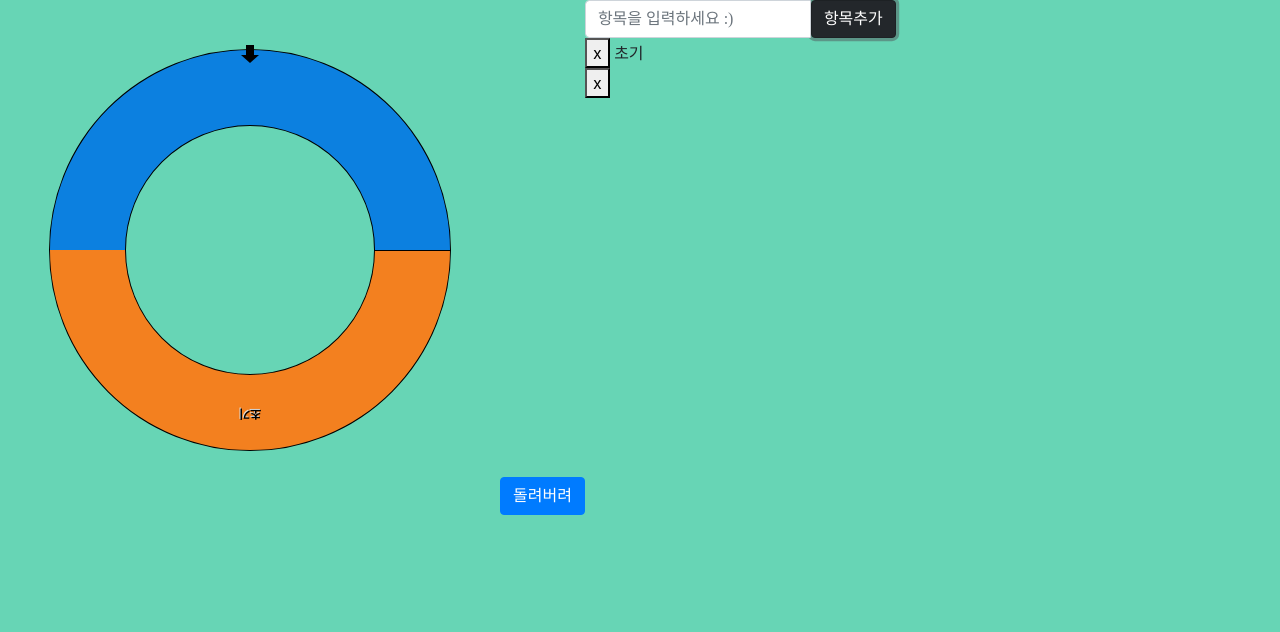
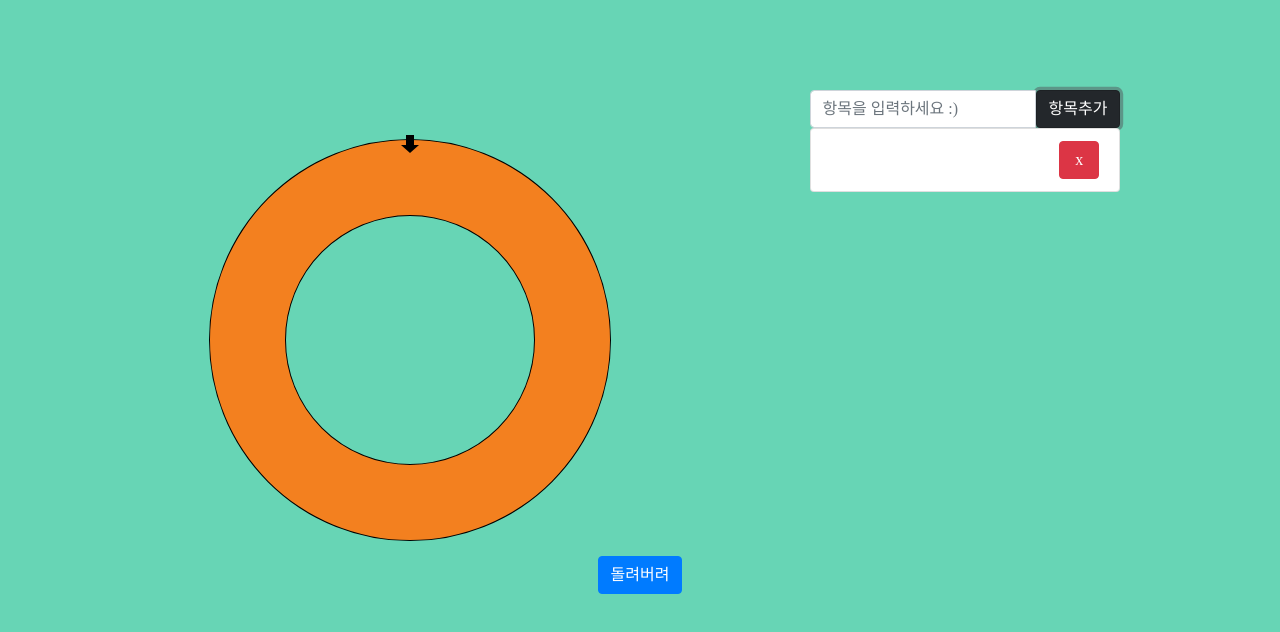
Before and after one commit to henryhansollee/roulette, a Vue app: page /result in a window 1280 px wide. Both pictures are taken after a click on the button "항목추가". Shown: the top 632 px of the page. Built offline with nearby package versions, Linux system fonts and the light colour scheme; a web font is replaced by a local one.

Commit message:
Update result page

```diff
--- a/src/views/ResultView.vue
+++ b/src/views/ResultView.vue
@@ -1,10 +1,9 @@
 <template>
-  <div class="result-template">
+  <div class="result-template d-flex flex-column align-items-center">
     <div class="d-flex">
-      <div class="canvas-box d-flex justify-content-center">
+      <div class="d-flex justify-content-center">
         <div>
-          <canvas id="canvas" width="500" height="500" />
-          <button class="btn btn-primary result-font1" v-on:click="spin">돌려버려</button>
+          <canvas class="canvas-tag" id="canvas" width="460" height="460" />
         </div>
       </div>
       <div class="d-flex flex-column">
@@ -13,11 +12,18 @@
           <button class="btn btn-dark result-font1" v-on:click="addOptions">항목추가</button>
         </div>
         <div class="column is-one-quarter" v-for="option in options" :key="option">
-        <button class="button is-danger" v-on:click="removeOptions(option)">x</button>
-        <span> {{option}} </span>
+
+        <b-list-group>
+          <b-list-group-item class="d-flex justify-content-between result-list-group">
+            <small class="result-font1">{{option}}</small>
+            <button class="btn btn-danger result-font1 delete-button" v-on:click="removeOptions(option)">x</button>
+          </b-list-group-item>
+        </b-list-group>
         </div>
       </div>
     </div>
+
+    <button class="btn btn-primary result-font1" v-on:click="spin">돌려버려</button>
 
 
 
@@ -31,7 +37,7 @@ export default {
   name: 'ResultView',
   data() {
     return {
-      options: ['초기'],
+      options: [],
       new_option: '',
       startAngle: 0,
       startAngleStart: 0,
@@ -89,6 +95,7 @@ export default {
         this.ctx = canvas.getContext("2d");
         this.ctx.clearRect(0,0,500,500);
 
+        // 돌림판 테두리
         this.ctx.strokeStyle = "black";
         this.ctx.lineWidth = 2;
 
@@ -137,7 +144,7 @@ export default {
     spin: function () {
       this.spinAngleStart = Math.random() * 10 + 10;
       this.spinTime = 0;
-      this.spinTimeTotal = Math.random() * 3 + 4 * 1000;
+      this.spinTimeTotal = Math.random() * 3 + 4 * 2500;
       this.rotateWheel();
     },
 
@@ -198,11 +205,18 @@ export default {
 }
 .result-template {
   background-color: #67D5B5;
-}
-.canvas-box {
-  background-color: #67D5B5;
+  margin-top: 7%;
 }
 .result-font1 {
   font-family: 'CookieRunOTF-Bold';
 }
+.result-list-group {
+  font-size: 30px;
+}
+.delete-button {
+  width: 15%;
+}
+.canvas-tag {
+  margin-right: 190px;
+}
 </style>
```
